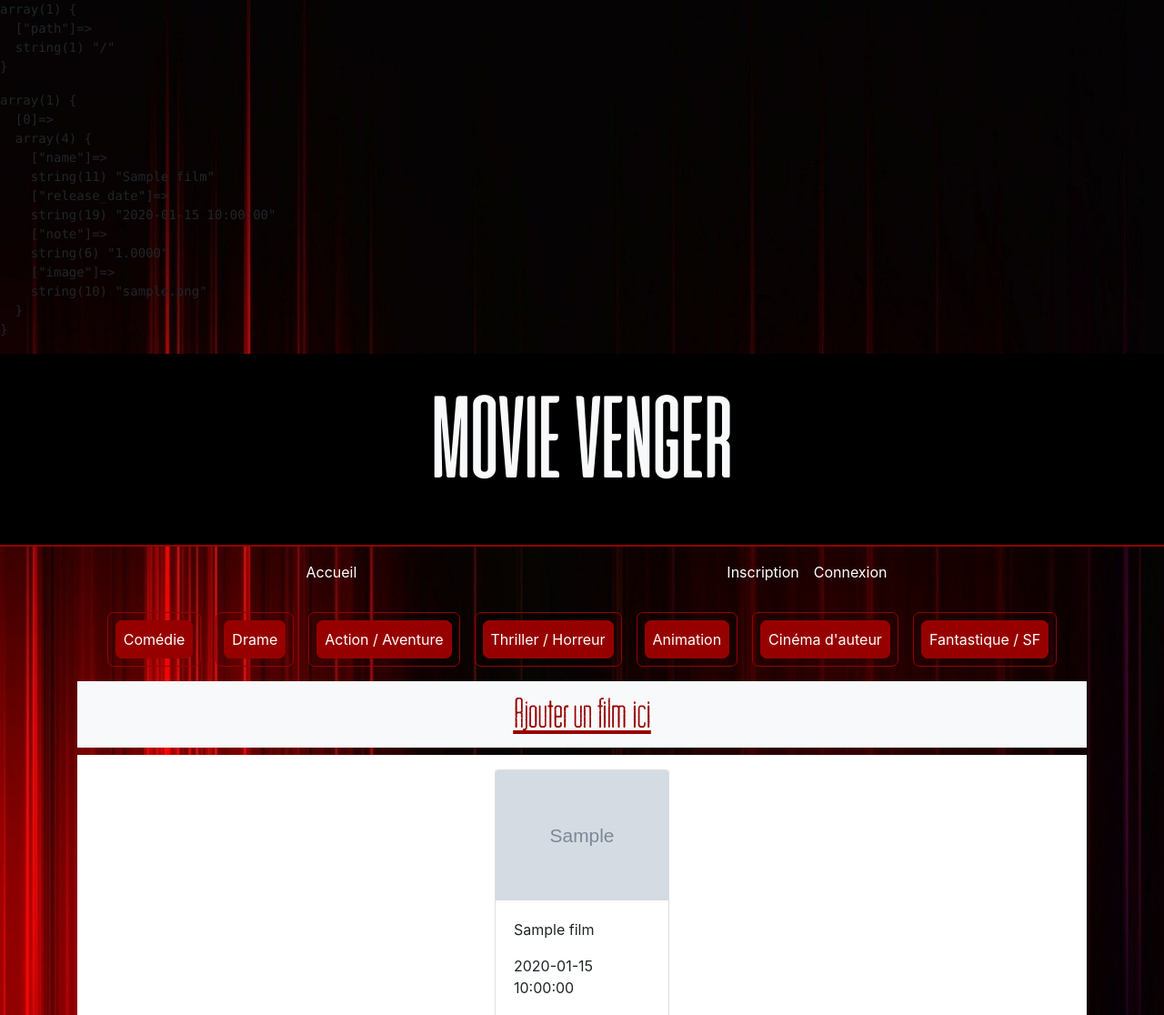
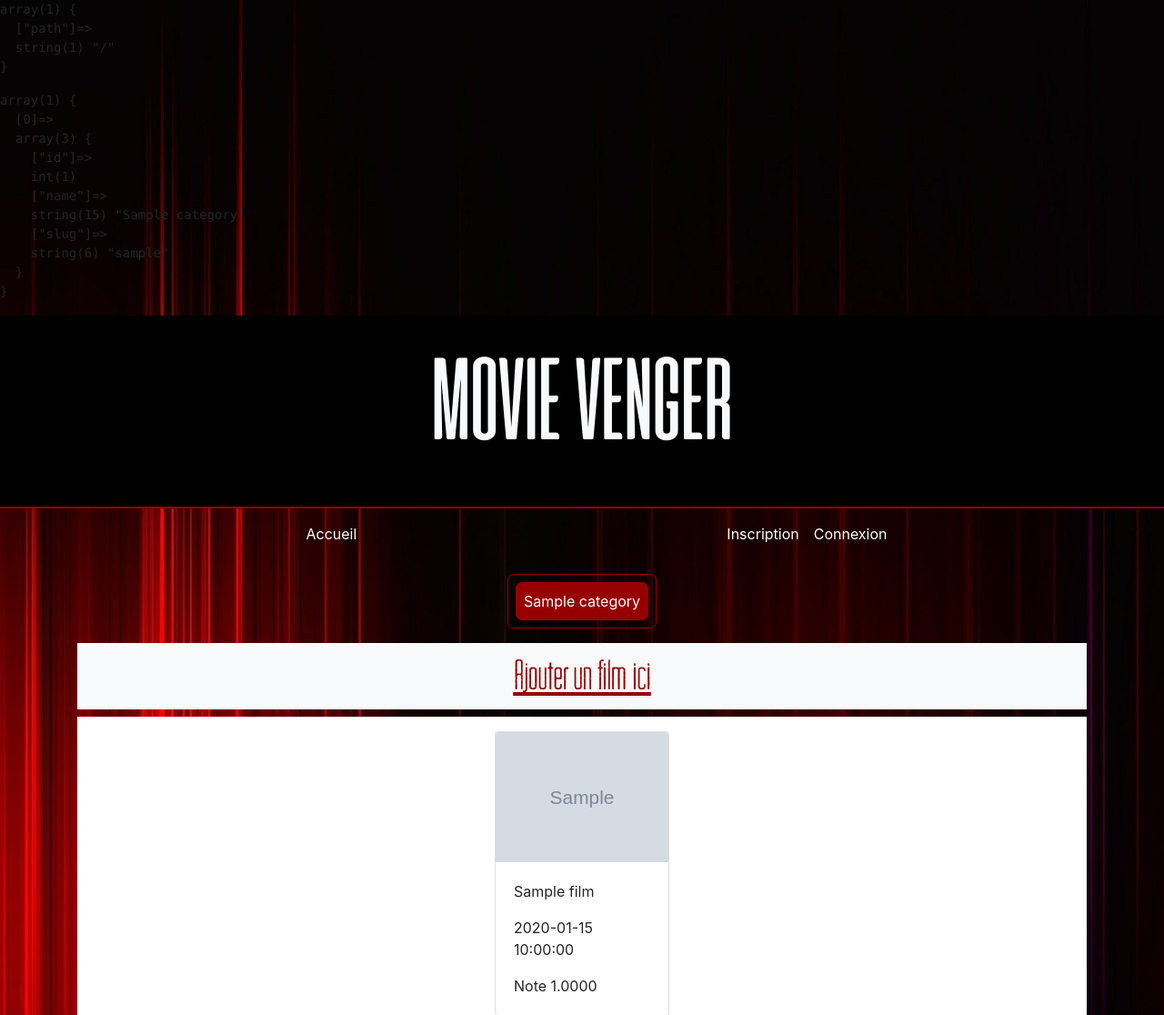
Before and after one commit to Helixar/movievenger, a PHP site: page / in a window 1280 px wide. Shown: the top 1116 px of the page at 91% size. Run offline with PHP 8.4, Linux system fonts and the light colour scheme; tables that the repository leaves empty hold one stand-in row (values such as "Sample post"); grey boxes marked "Sample" are stand-in pictures.

Commit message:
Adding relative search for categories

```diff
--- a/public/index.php
+++ b/public/index.php
@@ -22,7 +22,7 @@ showSession(true);
 
 $home = new HomeController;
 if ($path === '/') {
-    $home->index();
+    $home->index(!empty($_GET['category']) ? $_GET['category'] : false);
 }elseif ($path === '/add') {
     $home->add();
 }else {
--- a/src/controllers/HomeController.php
+++ b/src/controllers/HomeController.php
@@ -2,11 +2,14 @@
 
 class HomeController
 {
-    public function index(): void
+    public function index(?string $byCategory): void
     {
-        $film = new Film();
-        $film_list = $film->getAll();
-        debug($film_list);
+        $filmClass = new Film();
+        $film_list = $byCategory ? $filmClass->getByCategorySlug($byCategory) : $filmClass->getAll();
+
+        $categoryClass = new Category();
+        $category_list = $categoryClass->getAll();
+        debug($category_list);
 
         require '../src/views/index.php';
     }
--- a/src/models/Film.php
+++ b/src/models/Film.php
@@ -23,12 +23,15 @@ class Film
             ->fetch();
     }
 
-    public function getByCategory(int $id): array
+    public function getByCategorySlug(string $slug): array
     {
         return DAO::getInstance()
-            ->execute('select film.name as film_name, film.length as film_length, c.name as category_name from film
+            ->execute( 'select film.name, film.release_date, film.length, film.image, avg(v.note) as note, c.name as category_name from film
                              inner join film_category fc on film.id = fc.id_film
-                             inner join category c on fc.id_category = c.id where c.id = 1;')
+                             inner join category c on fc.id_category = c.id
+                             left join vote v on film.id = v.id_film where c.slug = :slug group by film.name;', [
+            ':slug' => $slug
+        ])
             ->fetchAll();
     }
 }
--- a/src/views/index.php
+++ b/src/views/index.php
@@ -23,7 +23,7 @@
                 <div class="collapse" id="navbarToggleExternalContent">
                     <ul class="navbar-nav">
                         <li class="text-white nav-item active">
-                            <a href="#" class="nav-link">Accueil</a>
+                            <a href="/" class="nav-link">Accueil</a>
                         </li>
                         <li class=" text-white nav-item active">
                             <a href="#" class="nav-link">Inscription</a>
@@ -73,7 +73,7 @@
             <div class="collapse navbar-collapse menu" id="navbarNav">
                 <ul class="navbar-nav  mx-auto">
                     <li class="nav-item active">
-                        <a class="nav-link" href="#">Accueil<span class="sr-only"></span></a>
+                        <a class="nav-link" href="/">Accueil<span class="sr-only"></span></a>
                     </li>
                 </ul>
             </div>
@@ -95,27 +95,11 @@
     <div class="container d-none d-lg-block d-xl-block">
         <nav class="container navbar navbar-expand-lg ">
             <ul class="navbar-nav mx-auto ">
-                <li class="nav-item active p-2 m-2 bouton">
-                    <a class="nav-link btn" href="#" role="button">Comédie</a>
-                </li>
-                <li class="nav-item active p-2 m-2 bouton">
-                    <a class="nav-link btn" href="#" role="button">Drame</a>
-                </li>
-                <li class="nav-item active p-2 m-2 bouton">
-                    <a class="nav-link btn " href="#" role="button">Action / Aventure</a>
-                </li>
-                <li class="nav-item active p-2 m-2 bouton">
-                    <a class="nav-link btn" href="#" role="button">Thriller / Horreur</a>
-                </li>
-                <li class="nav-item active p-2 m-2 bouton">
-                    <a class="nav-link btn " href="#" role="button">Animation</a>
-                </li>
-                <li class="nav-item active p-2 m-2 bouton">
-                    <a class="nav-link btn " href="#" role="button">Cinéma d'auteur</a>
-                </li>
-                <li class="nav-item active p-2 m-2 bouton">
-                    <a class="nav-link btn" href="#" role="button">Fantastique / SF</a>
-                </li>
+                <?php foreach ($category_list as $category) : ?>
+                    <li class="nav-item active p-2 m-2 bouton">
+                        <a class="nav-link btn" href="?category=<?= $category['slug'] ?>" role="button"><?= $category['name'] ?></a>
+                    </li>
+                <?php endforeach; ?>
             </ul>
         </nav>
     </div>
@@ -129,7 +113,7 @@
         <div class="container blocCarte d-flex flex-wrap justify-content-center p-2">
             <?php foreach ($film_list as $film) : ?>
                 <div class="card m-2" style="width: 12rem;">
-                    <a href="#"><img src="dist/img/<?=$film['image']?>" class="card-img-top" alt="..."></a>
+                    <a href="#"><img src="dist/img/<?= $film['image'] ?>" class="card-img-top" alt="..."></a>
                     <div class="card-body">
                         <p class="card-text"><?= $film['name'] ?></p>
                         <p class="card-text"><?= $film['release_date'] ?></p>
```
